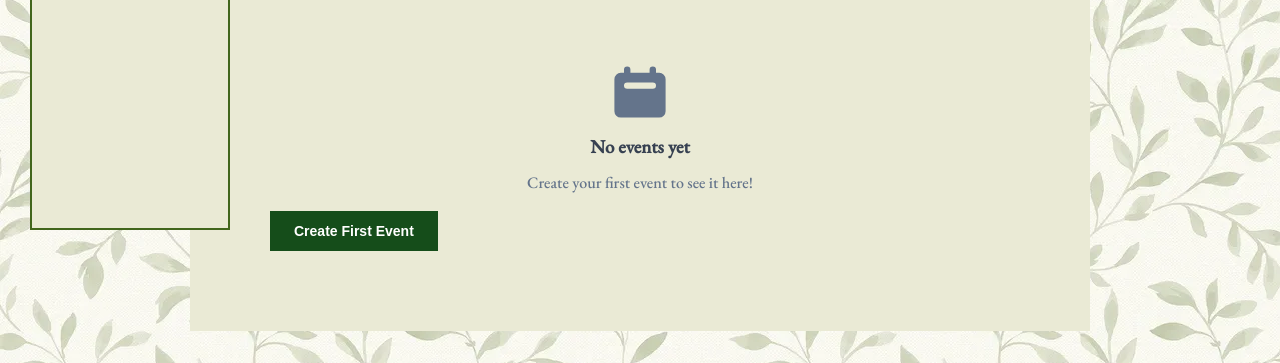
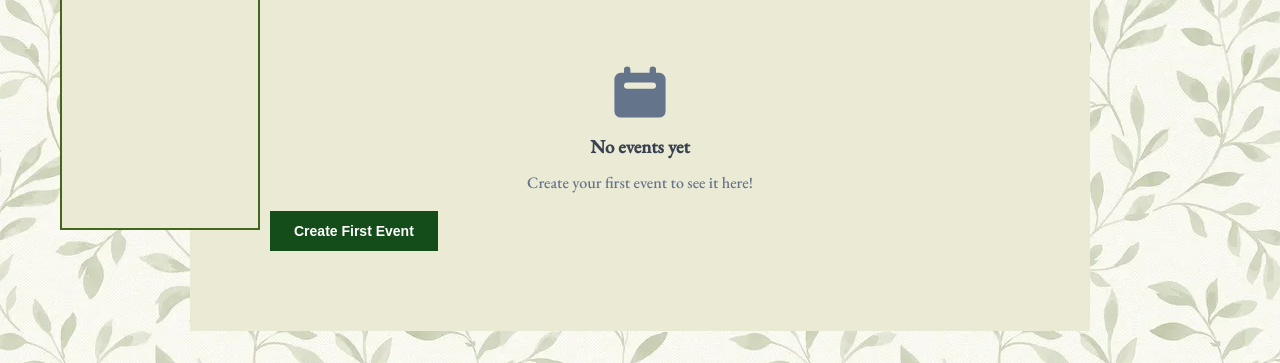
Before and after one commit to 05isabelchen/Eventure, a plain HTML site: page index.html in a window 1280 px wide. Shown: the part 490-853 px from the top of the page. Drawn offline with nearby package versions, Linux system fonts and the light colour scheme; a web font is replaced by a local one.

Commit message:
Update style.css

```diff
--- a/style.css
+++ b/style.css
@@ -57,7 +57,7 @@ body {
     flex-direction: column;
     height: 90vh;
     position: fixed;
-    left: 30px;
+    left: 60px;
     top: 0;
     z-index: 1000;
     border: 2px solid #42661c;
@@ -1957,4 +1957,5 @@ body {
                 gap: 1rem;
                 width: 100%;
             }
-        }
+
+        }
```
